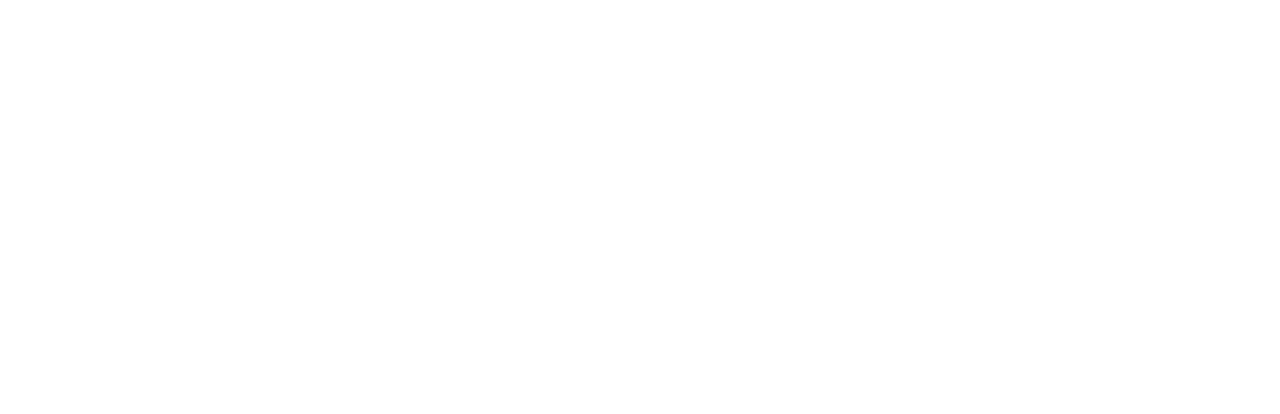
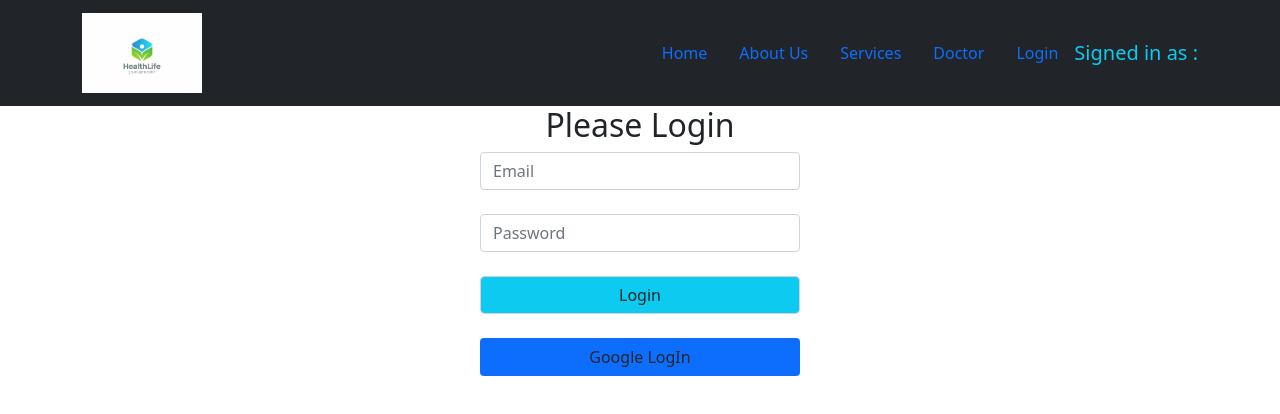
Before and after one commit to Mahmudtareq/health-care-diagnostic, a React (Create React App) app: page /login in a window 1280 px wide. Shown: the top 414 px of the page. Built offline with nearby package versions, Linux system fonts and the light colour scheme; no server answers.

Commit message:
login page with firebase

```diff
--- a/src/App.js
+++ b/src/App.js
@@ -4,11 +4,17 @@
 import { BrowserRouter as Router, Switch, Route } from 'react-router-dom';
 import Home from './components/Home/Home/Home';
 import AboutUs from './components/Home/AboutUs/AboutUs';
+import Login from './components/Login/Login/Login';
+import Header from './components/Shared/Header/Header';
+import AuthProvider from './context/AuthProvider';
+
 
 function App() {
   return (
     <div className="App">
+      <AuthProvider>
         <Router>
+          <Header></Header>
           <Switch>
             <Route path="/home">
               <Home></Home>
@@ -16,8 +22,12 @@
             <Route path="/aboutus">
               <AboutUs></AboutUs>
             </Route>
+            <Route path="/login">
+              <Login></Login>
+            </Route>
           </Switch>
         </Router>
+      </AuthProvider>
     </div>
   );
 }
--- a/src/components/Home/AboutUs/AboutUs.js
+++ b/src/components/AboutUs/AboutUs.js
@@ -2,7 +2,6 @@
 import './AboutUs.css';
 import { Accordion, Nav } from 'react-bootstrap';
 import { Link } from 'react-router-dom';
-import Header from '../../Shared/Header/Header';
 import about2 from '../../../image/about/about2.jpg';
 import about4 from '../../../image/about/about4.jpg';
 import about5 from '../../../image/about/about5.jpg';
@@ -11,9 +10,8 @@
 const AboutUs = () => {
     return (
         <>
+            <div>
 
-            <div>
-                <Header></Header>
             </div>
 
             <div className="about-section p-4">
--- a/src/components/Home/Home/Home.js
+++ b/src/components/Home/Home/Home.js
@@ -1,12 +1,10 @@
 import React from 'react';
-import Header from '../../Shared/Header/Header';
 import Banner from '../Banner/Banner';
 import Services from '../Services/Services';
 
 const Home = () => {
     return (
         <div>
-            <Header></Header>
             <Banner></Banner>
             <Services></Services>
         </div>
--- /dev/null
+++ b/src/components/Login/Firebase/firebase.config.js
@@ -0,0 +1,9 @@
+const firebaseConfig = {
+    apiKey: "AIzaSyBwvN8VlWtv4OVLTyazm41dvAJtq3hrdRg",
+    authDomain: "health-revolation.firebaseapp.com",
+    projectId: "health-revolation",
+    storageBucket: "health-revolation.appspot.com",
+    messagingSenderId: "814502827035",
+    appId: "1:814502827035:web:de742c9a5143a890cd54be"
+};
+export default firebaseConfig;
--- /dev/null
+++ b/src/components/Login/Firebase/firebase.init.js
@@ -0,0 +1,7 @@
+import { initializeApp } from "firebase/app";
+import firebaseConfig from "./firebase.config";
+const initializeAuthentication = () => {
+    initializeApp(firebaseConfig);
+
+}
+export default initializeAuthentication;
--- /dev/null
+++ b/src/components/Login/Login/Login.js
@@ -0,0 +1,22 @@
+import React from 'react';
+import useAuth from '../../../hooks/useAuth';
+
+
+const Login = () => {
+    const { signInWithGoogle } = useAuth();
+    return (
+        <div>
+            <h2>Please Login</h2>
+            <input className="form-control w-25 mx-auto" type="email" name="" id="" placeholder="Email" />
+            <br />
+            <input className="form-control w-25 mx-auto" type="password" name="" id="" placeholder="Password" />
+            <br />
+            <input className="form-control w-25 mx-auto bg-info" type="submit" value="Login" />
+            <br />
+            <button onClick={signInWithGoogle} className=" w-25 mx-auto btn bg-primary">Google LogIn</button>
+
+        </div>
+    );
+};
+
+export default Login;
--- a/src/components/Shared/Header/Header.js
+++ b/src/components/Shared/Header/Header.js
@@ -1,9 +1,12 @@
+
 import React from 'react';
 import { Container, Nav, Navbar } from 'react-bootstrap';
 import { Link } from 'react-router-dom';
+import useAuth from '../../../hooks/useAuth';
 import logo from '../../../image/navlogo/logo.jpg';
 
 const Header = () => {
+    const { user, logOut } = useAuth();
     return (
         <>
             <Navbar bg="dark" variant="dark" sticky="top" collapseOnSelect expand="lg">
@@ -21,10 +24,16 @@
                         <Nav.Link as={Link} to="/aboutus">About Us</Nav.Link>
                         <Nav.Link as={Link} to="/services">Services</Nav.Link>
                         <Nav.Link as={Link} to="/doctor">Doctor</Nav.Link>
-                        <Nav.Link as={Link} to="/login">Login</Nav.Link>
+                        {user.email ?
+                            <button onClick={logOut} className="btn btn-info">Logout</button> :
+                            <Nav.Link as={Link} to="/login">Login</Nav.Link>
+                        }
 
                         <Navbar.Text>
-                            Signed in as: <a href="#login">Mark Otto</a>
+                            <span className="fs-5 text-info">
+                                Signed in as :
+                            </span>
+                            <a href="#login">{user?.displayName}</a>
                         </Navbar.Text>
                     </Navbar.Collapse>
 
--- /dev/null
+++ b/src/context/AuthProvider.js
@@ -0,0 +1,17 @@
+import React from 'react';
+import { createContext } from "react";
+import useFirebase from '../hooks/useFirebase';
+
+export const AuthContext = createContext();
+
+const AuthProvider = ({ children }) => {
+    const allContext = useFirebase();
+
+    return (
+        <AuthContext.Provider value={allContext}>
+            {children}
+        </AuthContext.Provider>
+    );
+};
+
+export default AuthProvider;
--- /dev/null
+++ b/src/hooks/useAuth.js
@@ -0,0 +1,7 @@
+import { useContext } from "react"
+import { AuthContext } from "../context/AuthProvider"
+
+const useAuth = () => {
+    return useContext(AuthContext);
+}
+export default useAuth;
--- /dev/null
+++ b/src/hooks/useFirebase.js
@@ -0,0 +1,43 @@
+import { getAuth, signInWithPopup, GoogleAuthProvider, signOut, onAuthStateChanged } from "firebase/auth";
+import { useEffect, useState } from "react";
+import initializeAuthentication from "../components/Login/Firebase/firebase.init";
+
+initializeAuthentication();
+const useFirebase = () => {
+    const auth = getAuth();
+    const [user, setUser] = useState({});
+
+    const signInWithGoogle = () => {
+        const googleProvider = new GoogleAuthProvider();
+        signInWithPopup(auth, googleProvider)
+            .then(result => {
+                setUser(result.user);
+                // console.log(user);
+            })
+
+    }
+    const logOut = () => {
+        signOut(auth)
+            .then(() => { })
+    }
+    useEffect(() => {
+        onAuthStateChanged(auth, (user) => {
+            if (user) {
+                setUser(user)
+
+            } else {
+                setUser({})
+
+            }
+        });
+
+    }, [])
+
+    return {
+        user,
+        logOut,
+        signInWithGoogle
+    }
+
+}
+export default useFirebase;
```
Also changed, not shown: src/components/AboutUs/AboutUs.css (renamed from src/components/Home/AboutUs/AboutUs.css). Lines whose indentation alone changed are shown as unchanged.
